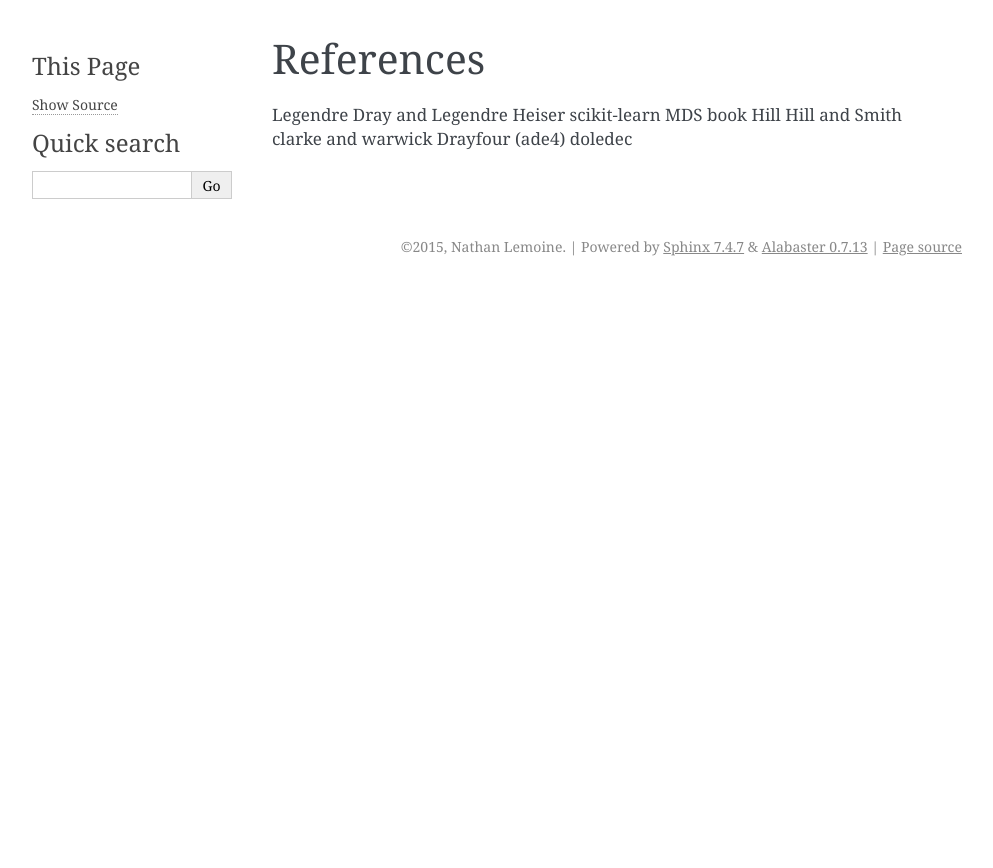
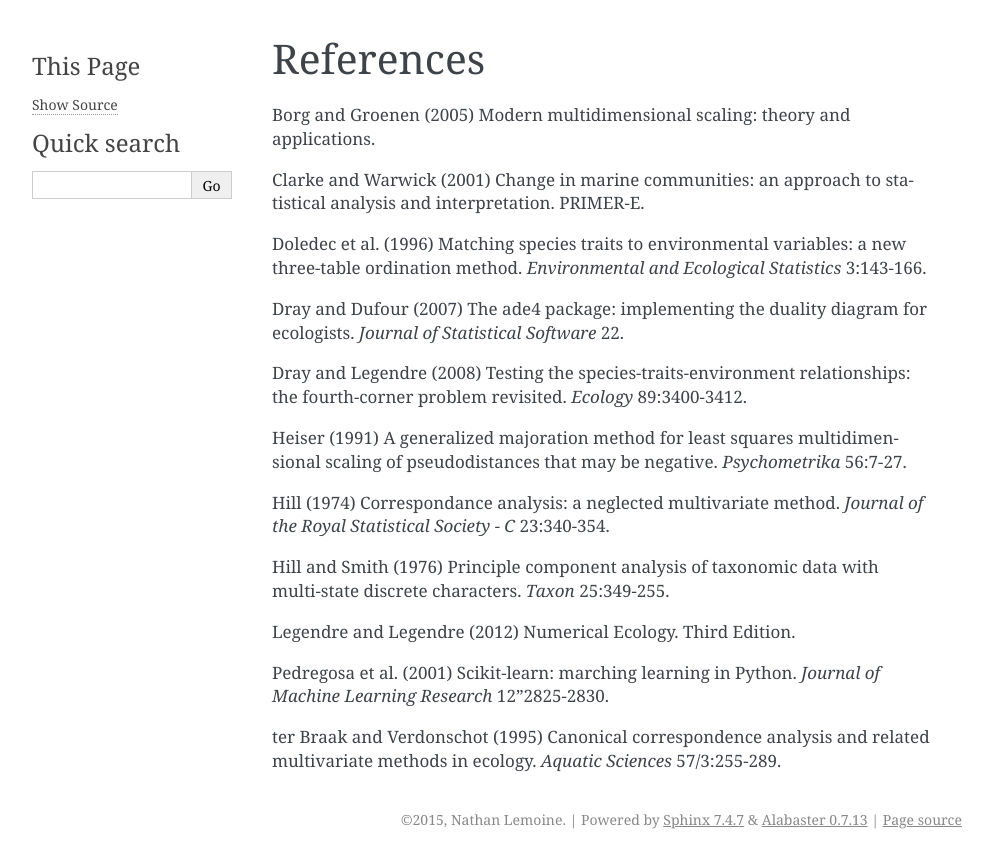
Before and after one commit to Auerilas/ecopy, a Sphinx documentation site: the page built from docs/source/references.rst, in a window 1280 px wide. Shown: the top 868 px of the page, without its empty margins (148-1141 px from the left). Built offline with Sphinx 7.4.7, drawn with Linux system fonts in a browser that asks for light colours; formulas are drawn with MathJax 3.

Commit message:
references added

```diff
--- a/docs/source/references.rst
+++ b/docs/source/references.rst
@@ -1,13 +1,24 @@
 References
 ==========
 
-Legendre
-Dray and Legendre
-Heiser
-scikit-learn
-MDS book
-Hill
-Hill and Smith
-clarke and warwick
-Drayfour (ade4)
-doledec
+Borg and Groenen (2005) Modern multidimensional scaling: theory and applications.
+
+Clarke and Warwick (2001) Change in marine communities: an approach to statistical analysis and interpretation. PRIMER-E.
+
+Doledec et al. (1996) Matching species traits to environmental variables: a new three-table ordination method. *Environmental and Ecological Statistics* 3:143-166.
+
+Dray and Dufour (2007) The ade4 package: implementing the duality diagram for ecologists. *Journal of Statistical Software* 22.
+
+Dray and Legendre (2008) Testing the species-traits-environment relationships: the fourth-corner problem revisited. *Ecology* 89:3400-3412.
+
+Heiser (1991) A generalized majoration method for least squares multidimensional scaling of pseudodistances that may be negative. *Psychometrika* 56:7-27.
+
+Hill (1974) Correspondance analysis: a neglected multivariate method. *Journal of the Royal Statistical Society - C* 23:340-354.
+
+Hill and Smith (1976) Principle component analysis of taxonomic data with multi-state discrete characters. *Taxon* 25:349-255.
+
+Legendre and Legendre (2012) Numerical Ecology. Third Edition.
+
+Pedregosa et al. (2001) Scikit-learn: marching learning in Python. *Journal of Machine Learning Research* 12"2825-2830.
+
+ter Braak and Verdonschot (1995) Canonical correspondence analysis and related multivariate methods in ecology. *Aquatic Sciences* 57/3:255-289.
```
